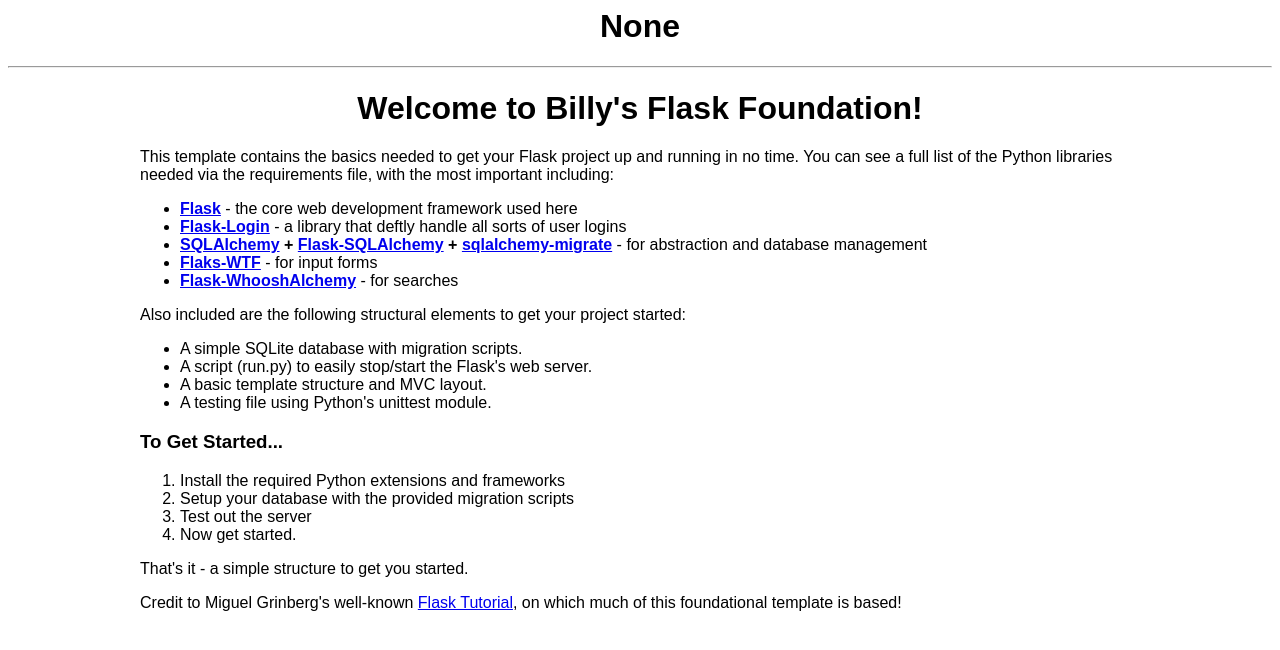
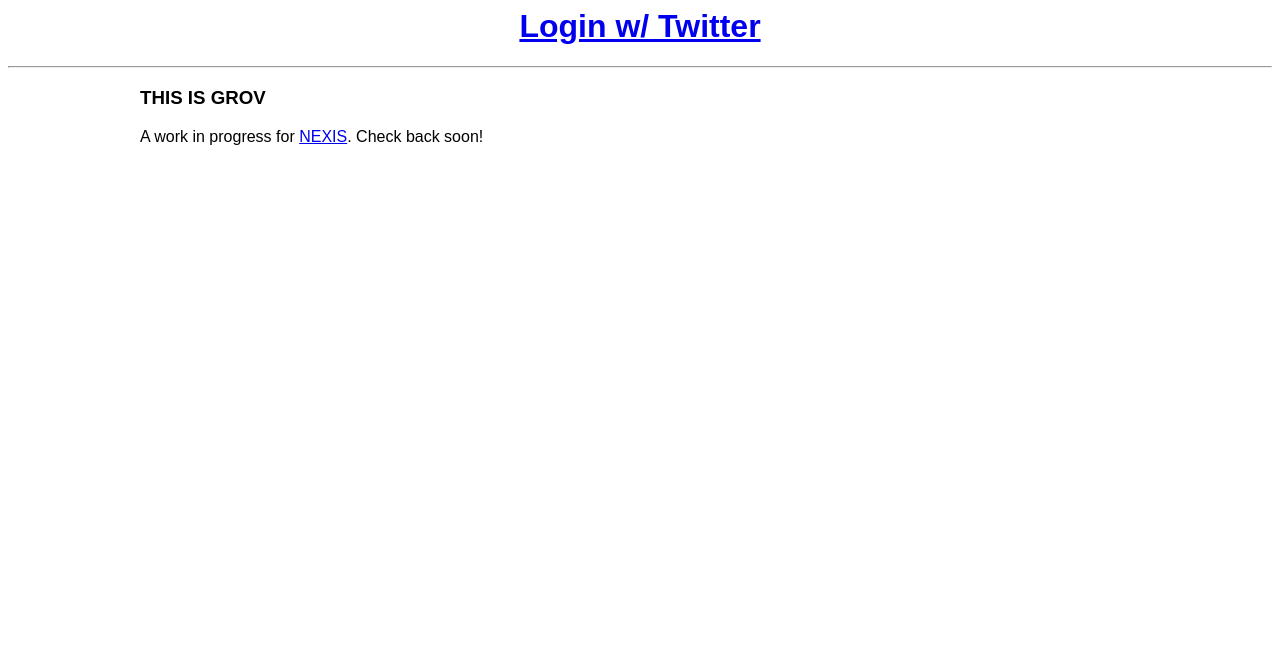
Before and after one commit to bceskavich/grov, a Flask app: page / in a window 1280 px wide. Shown: the top 650 px of the page. Run offline with Flask 2, Linux system fonts and the light colour scheme; some libraries are stand-ins or nearby versions.

Commit message:
Twitter OAuth login finalized and working.

```diff
--- a/app/templates/base.html
+++ b/app/templates/base.html
@@ -16,8 +16,21 @@
 	</head>
 	<body>
 		<header>
-			<h1>{{user}}</h1>
+			{% if g.user %}
+				<h1>Welcome: {{g.user['screen_name']}} | <a href="{{url_for('logout')}}">Logout</a></h1>
+			{% else %}
+				<h1><a href="{{url_for('login')}}">Login w/ Twitter</a></h1>
+			{% endif %}
 		</header>
+		{% with messages = get_flashed_messages() %}
+			{% if messages %}
+			<ul>
+			{% for message in messages %}
+				<li>{{ message }}</li>
+			{% endfor %}
+			</ul>
+			{% endif %}
+		{% endwith %}
 		<hr />
 		<div class="container">
 			{% block content %}{% endblock %}
--- a/app/templates/index.html
+++ b/app/templates/index.html
@@ -1,29 +1,6 @@
 {% extends "base.html" %}
 
 {% block content %}
-<h1>{{head}}</h1>
-<p>This template contains the basics needed to get your Flask project up and running in no time. You can see a full list of the Python libraries needed via the requirements file, with the most important including:</p>
-<ul>
-	<li><strong><a href="http://flask.pocoo.org/" target="_blank">Flask</a></strong> - the core web development framework used here</li>
-	<li><strong><a href="https://flask-login.readthedocs.org/en/latest/" target="_blank">Flask-Login</a></strong> - a library that deftly handle all sorts of user logins</li>
-	<li><strong><a href="http://www.sqlalchemy.org/" target="_blank">SQLAlchemy</a> + <a href="http://pythonhosted.org/Flask-SQLAlchemy/" target="_blank">Flask-SQLAlchemy</a> + <a href="https://code.google.com/p/sqlalchemy-migrate/" target="_blank">sqlalchemy-migrate</a></strong> - for abstraction and database management</li>
-	<li><strong><a href="https://flask-wtf.readthedocs.org/en/latest/" target="_blank">Flaks-WTF</a> </strong>- for input forms</li>
-	<li><strong><a href="https://github.com/gyllstromk/Flask-WhooshAlchemy" target="_blank">Flask-WhooshAlchemy</a></strong> - for searches</li>
-</ul>
-<p>Also included are the following structural elements to get your project started:</p>
-<ul>
-	<li>A simple SQLite database with migration scripts.</li>
-	<li>A script (run.py) to easily stop/start the Flask's web server.</li>
-	<li>A basic template structure and MVC layout.</li>
-	<li>A testing file using Python's unittest module.</li>
-</ul>
-<h3>To Get Started...</h3>
-<ol>
-	<li>Install the required Python extensions and frameworks</li>
-	<li>Setup your database with the provided migration scripts</li>
-	<li>Test out the server</li>
-	<li>Now get started.</li>
-</ol>
-<p>That's it - a simple structure to get you started.</p>
-<p>Credit to Miguel Grinberg's well-known <a href="http://blog.miguelgrinberg.com/post/the-flask-mega-tutorial-part-i-hello-world" target="_blank">Flask Tutorial</a>, on which much of this foundational template is based!</p>
+<h3>{{head}}</h3>
+<p>A work in progress for <a href="http://starshipnexis.com/">NEXIS</a>. Check back soon!</p>
 {% endblock %}
--- a/app/views.py
+++ b/app/views.py
@@ -1,6 +1,7 @@
 from flask import render_template, flash, redirect, session, url_for, request, g
 from flask.ext.login import login_user, logout_user, current_user, login_required
-from app import app, db, login_manager, twitter
+from flask_oauthlib.client import OAuth
+from app import app, db, login_manager, twitter, oauth
 from models import User, ROLE_USER, ROLE_ADMIN
 import json
 import requests
@@ -18,26 +19,27 @@ def load_user(id):
 @app.route('/')
 @app.route('/index')
 def index():
-	title = "Flask Foundation"
-	head = "Welcome to Billy's Flask Foundation!"
+	title = "Grov - A Work In Progress"
+	head = "THIS IS GROV"
 	return render_template("index.html",
 		title = title,
-		head = head,
-		user = g.user)
+		head = head)
 
 @app.route('/login')
 def login():
-	callback_url = url_for('oauthorized', next=request.args.get('next'))
-	return twitter.authorize(callback=callback_url or request.referrer or None)
+	return twitter.authorize(callback=url_for('auth',
+		next=request.args.get('next') or request.referrer or None))
 
-@app.route('/oauthorized')
+@app.route('/auth')
 @twitter.authorized_handler
-def oauthorized(resp):
+def auth(resp):
+	next_url = request.args.get('next') or url_for('index')
 	if resp is None:
-		flash("You've been denied access.")
+		flash(u"You've been denied access.")
+		return redirect(next_url)
 	else:
 		session['twitter'] = resp
-	return redirect(url_for('index'))
+	return redirect(next_url)
 
 @app.route('/logout')
 def logout():
--- a/requirements.txt
+++ b/requirements.txt
@@ -1,5 +1,6 @@
 Flask==0.10.1
 Flask-Login==0.2.9
+Flask-OAuthlib==0.4.3
 Flask-SQLAlchemy==1.0
 Flask-WTF==0.9.4
 Flask-WhooshAlchemy==0.55a
@@ -13,6 +14,8 @@ Whoosh==2.6.0
 blinker==1.3
 decorator==3.4.0
 itsdangerous==0.23
+oauthlib==0.6.1
 pbr==0.6
+requests==2.2.1
 sqlalchemy-migrate==0.8.2
 wsgiref==0.1.2
```
Also changed, not shown: app/__init__.py (+4 -4 lines).
